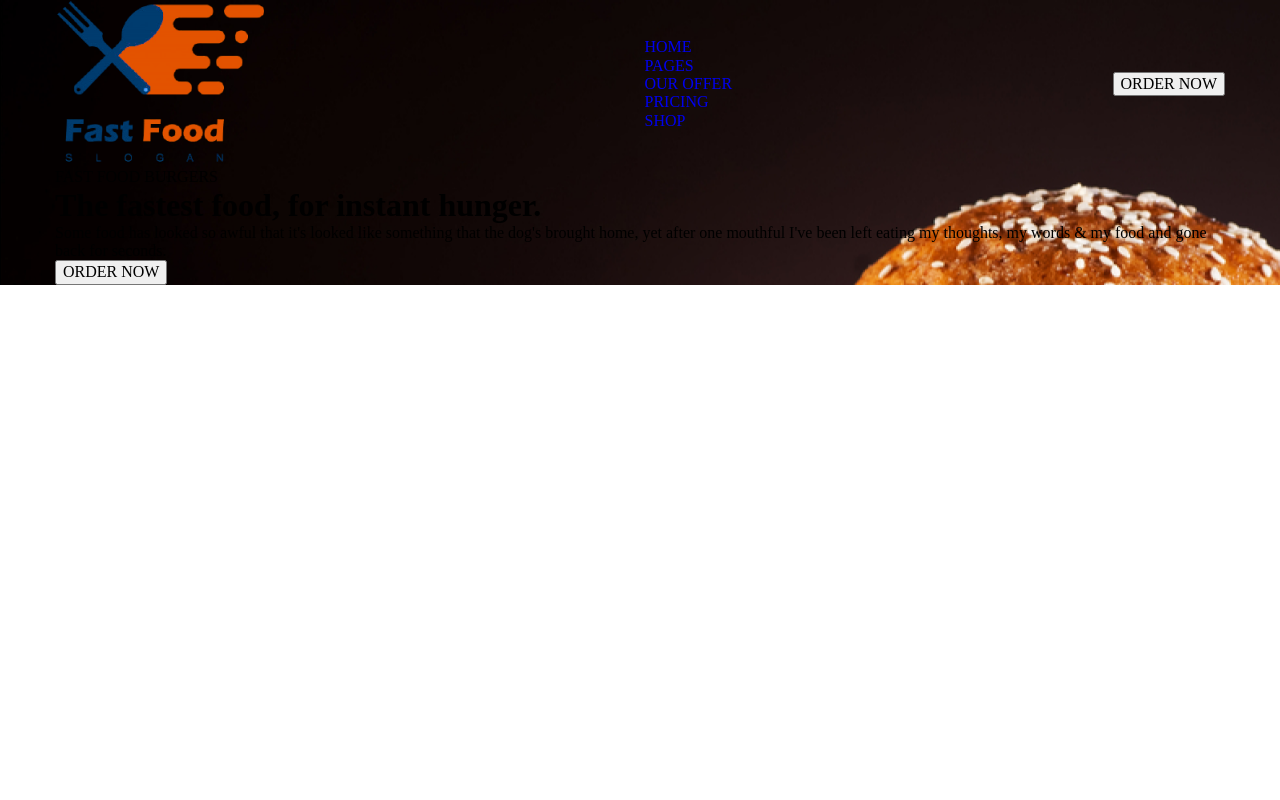
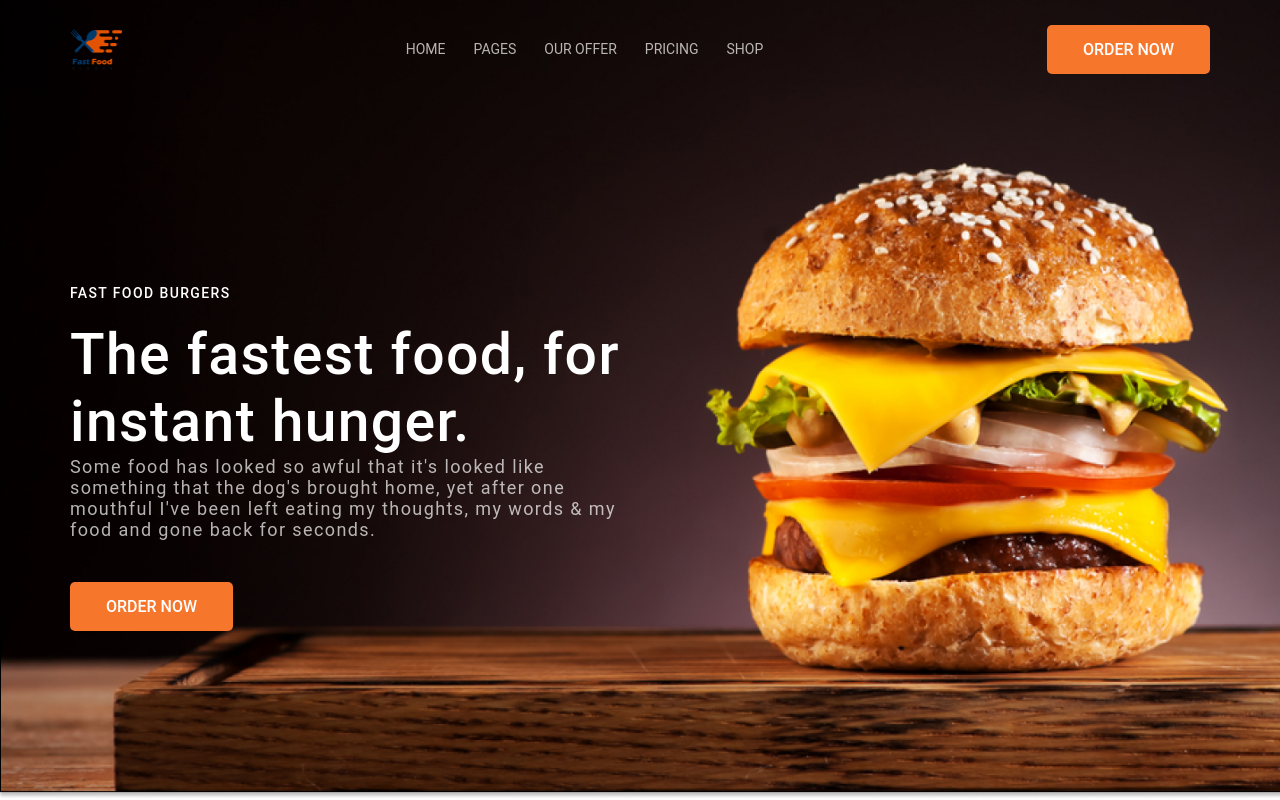
Before and after one commit to motspan-aleksandra/fast-food, a plain HTML site: page index.html in a window 1280 px wide. Drawn offline with Linux system fonts and the light colour scheme.

Commit message:
Add files via upload
css upd

```diff
--- a/css/style.css
+++ b/css/style.css
@@ -5,6 +5,11 @@
 html,
 body {
     height: 100%;
+}
+
+body {
+    font-family: 'Roboto', sans-serif;
+    color: #FFFFFF;
 }
 
 ul>li {
@@ -18,6 +23,10 @@ ul>li {
 
 a {
     text-decoration: none;
+}
+
+img {
+    max-width: 100%;
 }
 
 .wrapper {
@@ -34,38 +43,103 @@ h6 {
 }
 
 .container {
-    max-width: 1170px;
+    max-width: 1140px;
     margin: 0px auto;
 }
 
 .hero {
     background-image: url(../img/content/herobg.png);
+    height: 100vh;
+    background-repeat: no-repeat;
+    background-size: cover;
 }
 
 .header {
     display: flex;
     align-items: center;
     justify-content: space-between;
+    padding: 25px 0px;
 }
 
-.logo {}
+.logo {
+    height: 42px;
+    width: 52px;
+}
 
-.logo__img {}
+.logo__img {
+    width: 100%;
+    height: 100%;
+    object-fit: contain;
+}
 
 .nav {}
 
-.nav__list {}
+.nav__list {
+    display: flex;
+}
 
-.nav__item {}
+.nav__item {
+    margin-right: 28px;
+}
 
-.nav__link {}
+.nav__item:last-child {
+    margin-right: 0;
+}
 
-.btn {}
+.nav__link {
+    font-weight: 400;
+    font-size: 14px;
+    line-height: 16px;
 
-.hero__content {}
+    color: rgba(255, 255, 255, 0.7);
+}
 
-.hero__headline {}
+.btn {
+    padding: 15px 36px;
+    background: #F6762C;
+    border-radius: 5px;
+    border: none;
+    font-weight: 500;
+    font-size: 16px;
+    line-height: 19px;
+    color: #FFFFFF;
+}
 
-.title {}
+.hero__content {
+    max-width: 49%;
+    padding-top: 186px;
+    font-family: 'Roboto';
+    font-weight: 500;
+    font-size: 14px;
+    line-height: 16px;
+    letter-spacing: 0.1em;
 
-.hero__desc {}
+    color: #FFFFFF;
+}
+
+.hero__headline {
+    font-weight: 500;
+    font-size: 14px;
+    line-height: 16px;
+    letter-spacing: 0.1em;
+    margin-bottom: 20px;
+}
+
+.title {
+    font-weight: 500;
+    font-size: 57px;
+    line-height: 1.18;
+}
+
+.hero__title {
+    margin-bottom: 25px;
+}
+
+.hero__desc {
+    font-weight: 400;
+    font-size: 18px;
+    line-height: 1.17;
+
+    color: rgba(255, 255, 255, 0.7);
+    margin-bottom: 42px;
+}
```
